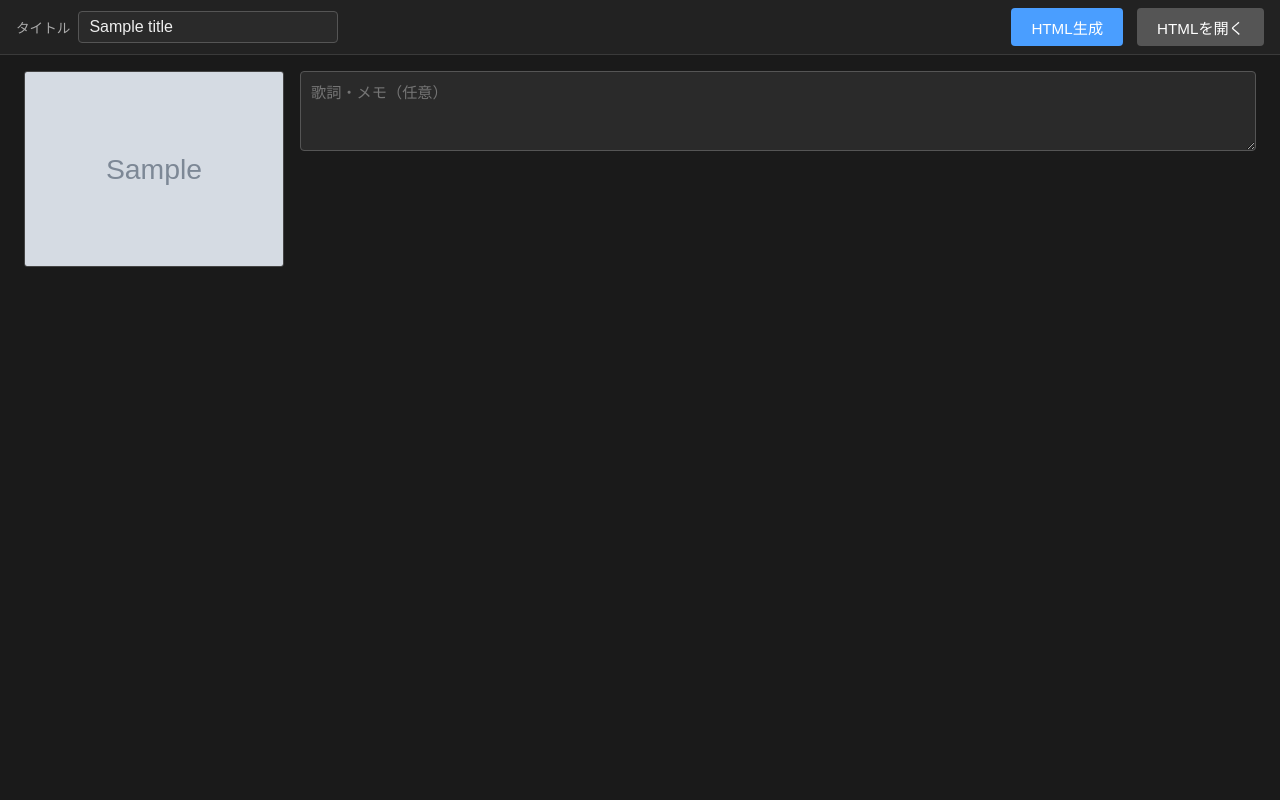
After one commit to hiroaki-Konno/soturon, a Flask app: template templates/edit.html in a window 1280 px wide. The commit adds this page. Run offline with Flask 3, Linux system fonts and the light colour scheme; the template is opened without the code that fills it: most values are stand-ins (such as "Sample title", 1, 10 or a date in 2020); grey boxes marked "Sample" are stand-in pictures.

Commit message:
edit: 保存後にメモ入力ページへ遷移するUIを追加
- /api/save からHTML生成を分離、画像保存のみに変更
- /edit ページ（edit.html / edit.js）を新規追加
  - 各画像の横にメモ入力欄、タイトル編集欄
- /api/generate エンドポイントでメモ込みのHTML生成
- /api/saved_image で保存済み画像を配信
- processor.generate_html に title / lyrics 引数を追加

Co-Authored-By: Claude Sonnet 4.6 <noreply@anthropic.com>

```diff
--- a/app.py
+++ b/app.py
@@ -1,7 +1,7 @@
 import json
 import os
 
-from flask import Flask, Response, jsonify, render_template, request, send_file
+from flask import Flask, Response, jsonify, redirect, render_template, request, send_file
 from flask import stream_with_context
 from loguru import logger
 
@@ -74,8 +74,38 @@ def api_frame(index):
 def api_save():
     selected = (request.json or {}).get("selected", [])
     folder = _processor.save_selected(selected)
-    html_path = _processor.generate_html(folder)
-    return jsonify({"ok": True, "folder": folder, "html": html_path})
+    return jsonify({"ok": True, "folder": folder})
+
+
+@app.route("/edit")
+def edit():
+    folder = _processor.last_save_folder
+    if not folder:
+        return redirect("/")
+    images = sorted(
+        f for f in os.listdir(folder)
+        if f.lower().endswith((".jpg", ".jpeg", ".png"))
+    )
+    return render_template("edit.html", title=_processor.title, images=images)
+
+
+@app.route("/api/saved_image/<path:filename>")
+def api_saved_image(filename):
+    folder = _processor.last_save_folder
+    return send_file(os.path.abspath(os.path.join(folder, filename)), mimetype="image/jpeg")
+
+
+@app.route("/api/generate", methods=["POST"])
+def api_generate():
+    data = request.json or {}
+    title = data.get("title", _processor.title)
+    memos = data.get("memos", {})
+    folder = _processor.last_save_folder
+    if not folder:
+        return jsonify({"error": "先に保存してください"}), 400
+    lyrics = {int(k): v for k, v in memos.items() if v.strip()}
+    html_path = _processor.generate_html(folder, title=title, lyrics=lyrics)
+    return jsonify({"ok": True, "html": html_path})
 
 
 @app.route("/api/open_html")
@@ -83,9 +113,8 @@ def api_open_html():
     folder = _processor.last_save_folder
     if not folder:
         return jsonify({"error": "先に保存してください"}), 400
-    html_path = os.path.abspath(
-        os.path.join(folder, f"{_processor.title}.html")
-    )
+    title = _processor.title
+    html_path = os.path.abspath(os.path.join(folder, f"{title}.html"))
     if not os.path.isfile(html_path):
         return jsonify({"error": "HTMLファイルが見つかりません"}), 404
     os.startfile(html_path)
--- a/core/processor.py
+++ b/core/processor.py
@@ -112,15 +112,16 @@ class Processor:
         self.last_save_folder = folder
         return folder
 
-    def generate_html(self, folder: str) -> str:
+    def generate_html(self, folder: str, title: str = None, lyrics: dict = None) -> str:
         """folder 内の画像から HTML を生成・保存し、HTMLファイルの絶対パスを返す"""
         from core.html_generator import HtmlGenerator
+        title = title or self.title
         images = sorted(
             f for f in os.listdir(folder)
             if f.lower().endswith((".jpg", ".jpeg", ".png"))
         )
-        gen = HtmlGenerator(title=self.title, image_paths=images)
-        return gen.save(os.path.join(folder, f"{self.title}.html"))
+        gen = HtmlGenerator(title=title, image_paths=images, lyrics=lyrics or {})
+        return gen.save(os.path.join(folder, f"{title}.html"))
 
     def event_stream(self):
         """SSE 用ジェネレータ。過去イベントをリプレイしてから新規イベントをリアルタイムで流す。"""
--- /dev/null
+++ b/static/edit.js
@@ -0,0 +1,44 @@
+'use strict';
+
+const statusText  = document.getElementById('status-text');
+const generateBtn = document.getElementById('generate-btn');
+const openBtn     = document.getElementById('open-btn');
+
+async function generate() {
+  const title = document.getElementById('title-input').value.trim();
+  const memos = {};
+  document.querySelectorAll('.edit-memo').forEach(el => {
+    if (el.value.trim()) {
+      memos[el.dataset.index] = el.value;
+    }
+  });
+
+  generateBtn.disabled = true;
+  statusText.textContent = 'HTML生成中...';
+
+  try {
+    const r = await fetch('/api/generate', {
+      method: 'POST',
+      headers: { 'Content-Type': 'application/json' },
+      body: JSON.stringify({ title, memos }),
+    });
+    const data = await r.json();
+    if (!r.ok) throw new Error(data.error);
+    statusText.textContent = `生成完了: ${data.html}`;
+    openBtn.disabled = false;
+  } catch (e) {
+    statusText.textContent = `エラー: ${e.message}`;
+    generateBtn.disabled = false;
+  }
+}
+
+async function openHtml() {
+  try {
+    const r = await fetch('/api/open_html');
+    const d = await r.json();
+    if (!r.ok) throw new Error(d.error);
+    statusText.textContent = '印刷 (Ctrl+P) からPDF保存できます';
+  } catch (e) {
+    statusText.textContent = `エラー: ${e.message}`;
+  }
+}
--- a/static/style.css
+++ b/static/style.css
@@ -236,6 +236,73 @@ canvas {
   padding: 8px;
 }
 
+/* =========================================================
+   Edit page
+   ========================================================= */
+.edit-layout {
+  display: flex;
+  flex-direction: column;
+  height: 100vh;
+}
+
+.edit-title-label {
+  font-size: 0.85rem;
+  color: #aaa;
+  display: flex;
+  align-items: center;
+  gap: 8px;
+}
+.edit-title-label input {
+  padding: 6px 10px;
+  border-radius: 4px;
+  border: 1px solid #555;
+  background: #2a2a2a;
+  color: #eee;
+  font-size: 1rem;
+  width: 260px;
+}
+
+.edit-list {
+  flex: 1;
+  overflow-y: auto;
+  padding: 16px 24px;
+  display: flex;
+  flex-direction: column;
+  gap: 16px;
+}
+
+.edit-row {
+  display: flex;
+  gap: 16px;
+  align-items: flex-start;
+}
+
+.edit-thumb {
+  width: 260px;
+  flex-shrink: 0;
+  border: 1px solid #444;
+  border-radius: 3px;
+  object-fit: contain;
+  background: #111;
+}
+
+.edit-memo {
+  flex: 1;
+  min-height: 80px;
+  padding: 8px 10px;
+  border-radius: 4px;
+  border: 1px solid #555;
+  background: #2a2a2a;
+  color: #eee;
+  font-size: 0.95rem;
+  resize: vertical;
+  font-family: sans-serif;
+}
+.edit-memo:focus {
+  outline: none;
+  border-color: #4a9eff;
+}
+
 /* キーヒント */
 .keys-hint {
   position: fixed;
--- /dev/null
+++ b/templates/edit.html
@@ -0,0 +1,36 @@
+<!DOCTYPE html>
+<html lang="ja">
+<head>
+  <meta charset="UTF-8">
+  <title>メモ編集</title>
+  <link rel="stylesheet" href="/static/style.css">
+</head>
+<body>
+  <div class="edit-layout">
+
+    <header class="top-bar">
+      <label class="edit-title-label">タイトル
+        <input id="title-input" type="text" value="{{ title }}">
+      </label>
+      <div id="status-text" class="status-text"></div>
+      <button id="generate-btn" onclick="generate()">HTML生成</button>
+      <button id="open-btn" onclick="openHtml()" disabled>HTMLを開く</button>
+    </header>
+
+    <div class="edit-list" id="edit-list">
+      {% for img in images %}
+      <div class="edit-row">
+        <img class="edit-thumb" src="/api/saved_image/{{ img }}" alt="{{ loop.index }}">
+        <textarea
+          class="edit-memo"
+          data-index="{{ loop.index0 }}"
+          placeholder="歌詞・メモ（任意）"
+        ></textarea>
+      </div>
+      {% endfor %}
+    </div>
+
+  </div>
+  <script src="/static/edit.js"></script>
+</body>
+</html>
```
Also changed, not shown: static/viewer.js (+3 -4 lines).
